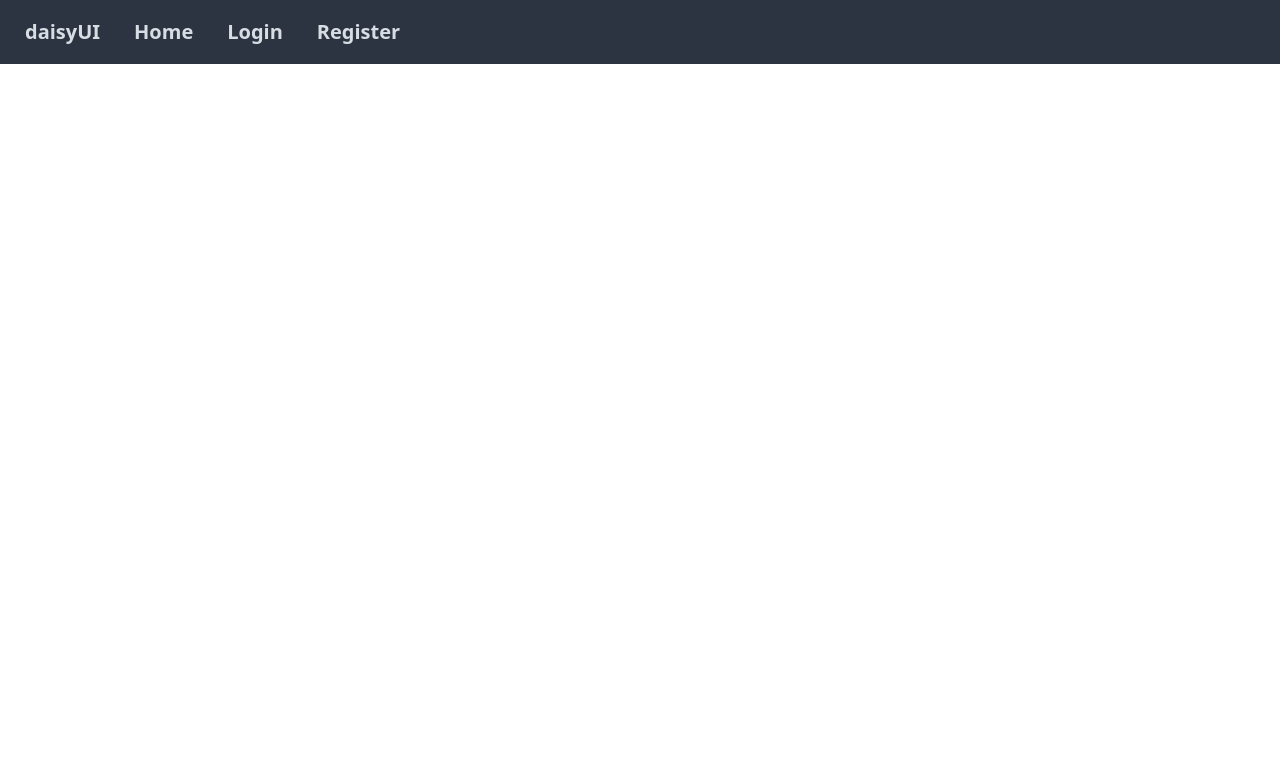
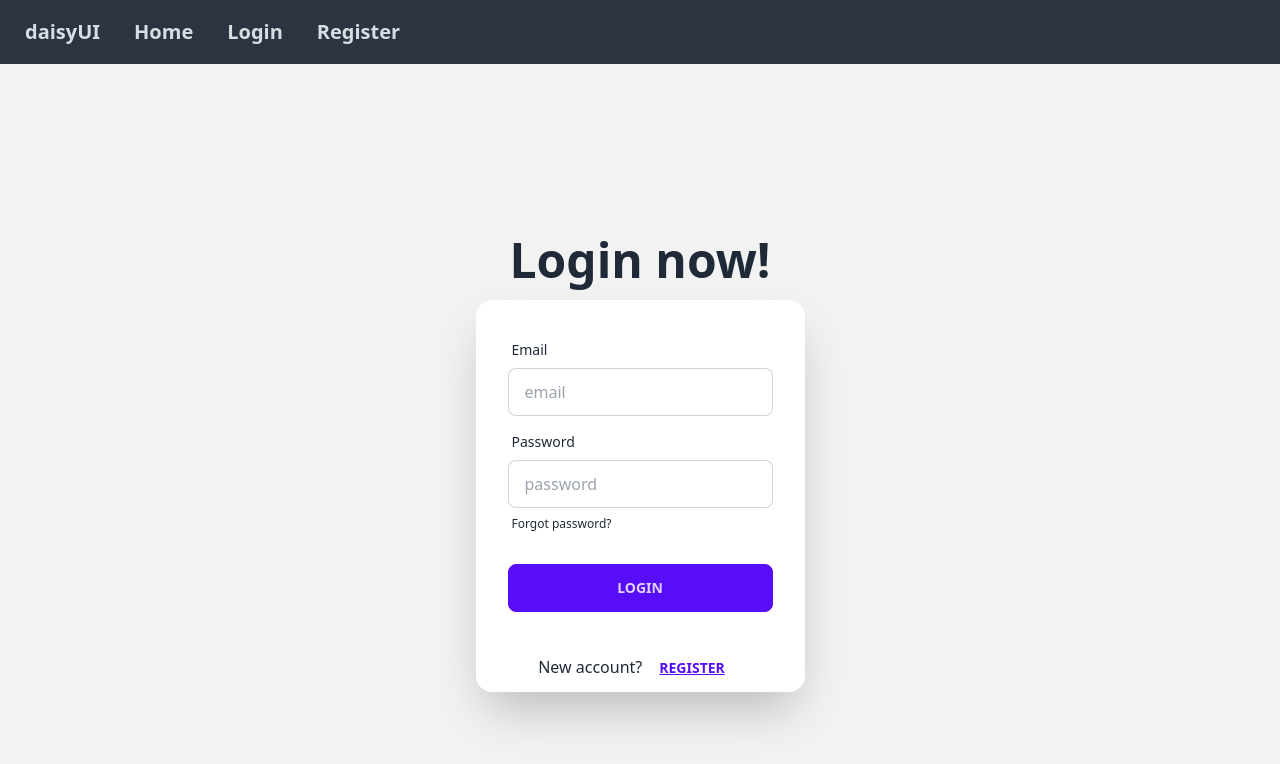
Before and after one commit to meraj2704/auth-firebase-context-tailwind, a React (Vite) app: page /login in a window 1280 px wide. Shown: the top 764 px of the page. Built offline with nearby package versions, Linux system fonts and the light colour scheme.

Commit message:
add login component

```diff
--- a/src/Components/Login/Login.jsx
+++ b/src/Components/Login/Login.jsx
@@ -1,9 +1,46 @@
 import React from 'react';
+import { Link } from 'react-router-dom';
 
 const Login = () => {
+    const handleLogin = event =>{
+        event.preventDefault();
+        const form = event.target;
+        const email = form.email.value;
+        const password = form.password.value;
+        console.log(email, password);
+    }
     return (
         <div>
-
+            <div className="hero min-h-screen bg-base-200">
+                <div className="hero-content flex-col">
+                    <div className="text-center lg:text-left">
+                        <h1 className="text-5xl font-bold">Login now!</h1>
+                    </div>
+                    <div className="card flex-shrink-0 w-full max-w-sm shadow-2xl bg-base-100">
+                        <form onSubmit={handleLogin} className="card-body">
+                            <div className="form-control">
+                                <label className="label">
+                                    <span className="label-text">Email</span>
+                                </label>
+                                <input type="email" name='email' required placeholder="email" className="input input-bordered" />
+                            </div>
+                            <div className="form-control">
+                                <label className="label">
+                                    <span className="label-text">Password</span>
+                                </label>
+                                <input type="password" name='password' required placeholder="password" className="input input-bordered" />
+                                <label className="label">
+                                    <a href="#" className="label-text-alt link link-hover">Forgot password?</a>
+                                </label>
+                            </div>
+                            <div className="form-control mt-4">
+                                <button className="btn btn-primary">Login</button>
+                            </div>
+                        </form>
+                        <p className='mx-auto'>New account?<Link to='/register'><button className="btn btn-link">Register</button></Link></p>
+                    </div>
+                </div>
+            </div>
         </div>
     );
 };
```
